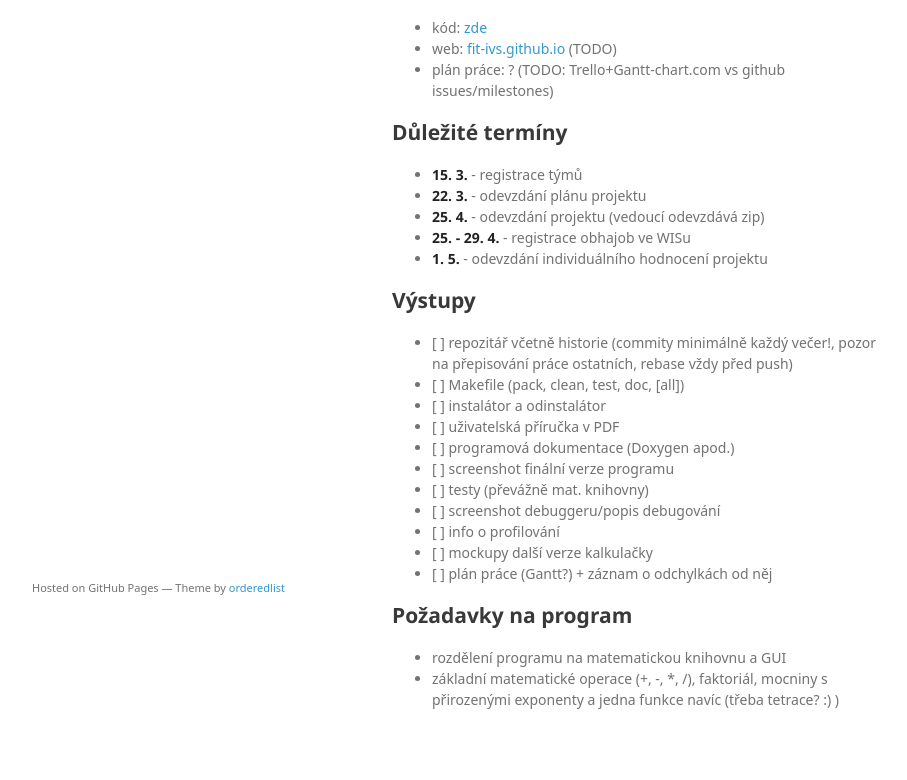
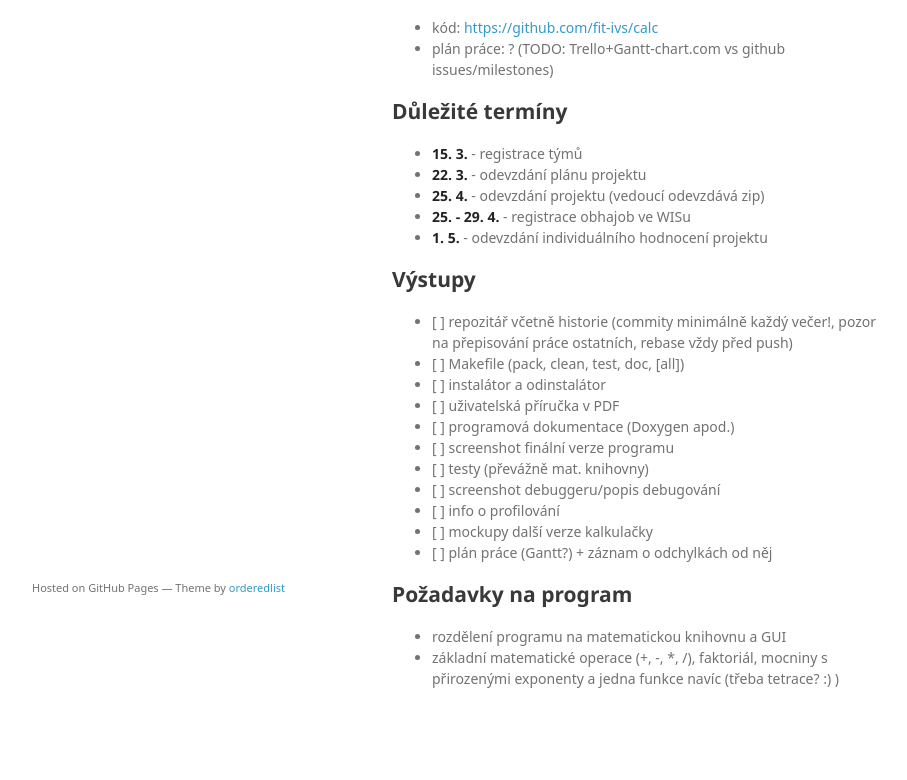
Before and after one commit to fit-ivs/fit-ivs.github.io, a plain HTML site: page index.html in a window 1280 px wide. Shown: the part 133-913 px from the top of the page, without its empty margins (178-1085 px from the left). After the commit the page ends 892 px from the top, so only its background shows below. Drawn offline with Linux system fonts and the light colour scheme; a web font is replaced by a local one.

Commit message:
Replace master branch with page content via GitHub

```diff
--- a/index.html
+++ b/index.html
@@ -29,9 +29,8 @@
 <p>FIT VUT 2016, předmět IVS, projekt č. 2</p>
 
 <ul>
-<li>kód: <a href="https://github.com/fit-ivs/calc">zde</a>
+<li>kód: <a href="https://github.com/fit-ivs/calc">https://github.com/fit-ivs/calc</a>
 </li>
-<li>web: <a href="http://fit-ivs.github.io">fit-ivs.github.io</a> (TODO)</li>
 <li>plán práce: ? (TODO: Trello+Gantt-chart.com vs github issues/milestones)</li>
 </ul>
 
--- a/params.json
+++ b/params.json
@@ -1 +1 @@
-{"name":"fit-ivs.GitHub.io","tagline":"","body":"# Kalkulačka\r\nFIT VUT 2016, předmět IVS, projekt č. 2\r\n\r\n- kód: [zde](https://github.com/fit-ivs/calc)\r\n- web: [fit-ivs.github.io](http://fit-ivs.github.io) (TODO)\r\n- plán práce: ? (TODO: Trello+Gantt-chart.com vs github issues/milestones)\r\n\r\n## Důležité termíny\r\n- **15. 3.** - registrace týmů\r\n- **22. 3.** - odevzdání plánu projektu\r\n- **25. 4.** - odevzdání projektu (vedoucí odevzdává zip)\r\n- **25. - 29. 4.** - registrace obhajob ve WISu\r\n- **1. 5.** - odevzdání individuálního hodnocení projektu\r\n\r\n## Výstupy\r\n- [ ] repozitář včetně historie (commity minimálně každý večer!, pozor na přepisování práce ostatních, rebase vždy před push)\r\n- [ ] Makefile (pack, clean, test, doc, [all])\r\n- [ ] instalátor a odinstalátor\r\n- [ ] uživatelská příručka v PDF\r\n- [ ] programová dokumentace (Doxygen apod.)\r\n- [ ] screenshot finální verze programu\r\n- [ ] testy (převážně mat. knihovny)\r\n- [ ] screenshot debuggeru/popis debugování\r\n- [ ] info o profilování\r\n- [ ] mockupy další verze kalkulačky\r\n- [ ] plán práce (Gantt?) + záznam o odchylkách od něj\r\n\r\n## Požadavky na program\r\n- rozdělení programu na matematickou knihovnu a GUI\r\n- základní matematické operace (+, -, \\*, /), faktoriál, mocniny s přirozenými exponenty a jedna funkce navíc (třeba tetrace? :) )","google":"","note":"Don't delete this file! It's used internally to help with page regeneration."}
+{"name":"fit-ivs.GitHub.io","tagline":"","body":"# Kalkulačka\r\nFIT VUT 2016, předmět IVS, projekt č. 2\r\n\r\n- kód: [https://github.com/fit-ivs/calc](https://github.com/fit-ivs/calc)\r\n- plán práce: ? (TODO: Trello+Gantt-chart.com vs github issues/milestones)\r\n\r\n## Důležité termíny\r\n- **15. 3.** - registrace týmů\r\n- **22. 3.** - odevzdání plánu projektu\r\n- **25. 4.** - odevzdání projektu (vedoucí odevzdává zip)\r\n- **25. - 29. 4.** - registrace obhajob ve WISu\r\n- **1. 5.** - odevzdání individuálního hodnocení projektu\r\n\r\n## Výstupy\r\n- [ ] repozitář včetně historie (commity minimálně každý večer!, pozor na přepisování práce ostatních, rebase vždy před push)\r\n- [ ] Makefile (pack, clean, test, doc, [all])\r\n- [ ] instalátor a odinstalátor\r\n- [ ] uživatelská příručka v PDF\r\n- [ ] programová dokumentace (Doxygen apod.)\r\n- [ ] screenshot finální verze programu\r\n- [ ] testy (převážně mat. knihovny)\r\n- [ ] screenshot debuggeru/popis debugování\r\n- [ ] info o profilování\r\n- [ ] mockupy další verze kalkulačky\r\n- [ ] plán práce (Gantt?) + záznam o odchylkách od něj\r\n\r\n## Požadavky na program\r\n- rozdělení programu na matematickou knihovnu a GUI\r\n- základní matematické operace (+, -, \\*, /), faktoriál, mocniny s přirozenými exponenty a jedna funkce navíc (třeba tetrace? :) )","google":"","note":"Don't delete this file! It's used internally to help with page regeneration."}
```
